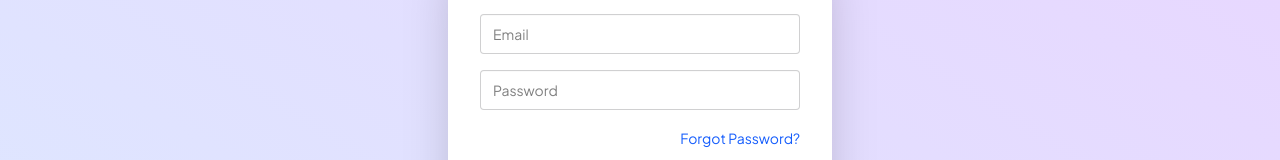
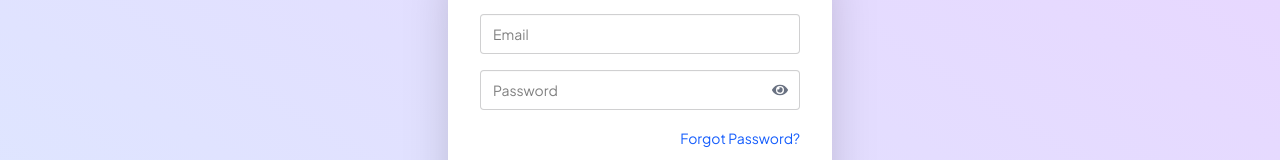
Before and after one commit to HasanCodeX/Project---web-b11-A9-Event-Explorer, a React (Vite) app: page /login in a window 1280 px wide. Shown: the part 316-476 px from the top of the page. Built offline with nearby package versions, Linux system fonts and the light colour scheme; no server answers.

Commit message:
update e comments

```diff
--- a/src/pages/Login.jsx
+++ b/src/pages/Login.jsx
@@ -9,6 +9,7 @@ import {
 import { auth } from "../Context/firebase/firebase.config";
 import { Helmet } from "react-helmet-async";
 import { toast } from "react-toastify";
+import { FaEye, FaEyeSlash } from "react-icons/fa";
 
 const provider = new GoogleAuthProvider();
 
@@ -16,6 +17,7 @@ const Login = () => {
   const [email, setEmail] = useState("");
   const [password, setPassword] = useState("");
   const [error, setError] = useState(null);
+  const [showPassword, setShowPassword] = useState(false); // 👁️ Show/hide password state
   const navigate = useNavigate();
 
   const handleLogin = async (e) => {
@@ -73,6 +75,7 @@ const Login = () => {
       >
         <h2 className="text-2xl font-bold text-center text-primary">Login</h2>
         {error && <p className="text-red-500 text-sm">{error}</p>}
+
         <input
           type="email"
           placeholder="Email"
@@ -81,14 +84,25 @@ const Login = () => {
           onChange={(e) => setEmail(e.target.value)}
           required
         />
+
+
+        <div className="relative">
           <input
-          type="password"
+            type={showPassword ? "text" : "password"}
             placeholder="Password"
-          className="input input-bordered w-full"
+            className="input input-bordered w-full pr-10"
             value={password}
             onChange={(e) => setPassword(e.target.value)}
             required
           />
+          <span
+            onClick={() => setShowPassword(!showPassword)}
+            className="absolute right-3 top-1/2 transform -translate-y-1/2 cursor-pointer text-gray-500"
+          >
+            {showPassword ? <FaEyeSlash /> : <FaEye />}
+          </span>
+        </div>
+
         <div className="text-right">
           <button
             type="button"
@@ -98,10 +112,13 @@ const Login = () => {
             Forgot Password?
           </button>
         </div>
+
         <button type="submit" className="btn btn-primary w-full">
           Login
         </button>
+
         <div className="divider">OR</div>
+
         <button
           type="button"
           onClick={handleGoogleLogin}
@@ -109,11 +126,13 @@ const Login = () => {
         >
           Continue with Google
         </button>
+
         <p className="text-sm text-center">
           Don't have an account?{" "}
-  <a href="/signup" className="text-blue-600 hover:underline">Sign up</a>
+          <a href="/signup" className="text-blue-600 hover:underline">
+            Sign up
+          </a>
         </p>
-
       </form>
     </div>
   );
--- a/src/pages/Signup.jsx
+++ b/src/pages/Signup.jsx
@@ -8,6 +8,7 @@ import {
 } from "firebase/auth";
 import { auth } from "../Context/firebase/firebase.config";
 import { Helmet } from "react-helmet-async";
+import { FaEye, FaEyeSlash } from "react-icons/fa";
 
 const provider = new GoogleAuthProvider();
 
@@ -16,13 +17,13 @@ const Signup = () => {
   const [photoURL, setPhotoURL] = useState("");
   const [email, setEmail] = useState("");
   const [password, setPassword] = useState("");
+  const [showPassword, setShowPassword] = useState(false); // 👁️ Password toggle state
   const [error, setError] = useState(null);
   const navigate = useNavigate();
 
   const handleSignup = async (e) => {
     e.preventDefault();
 
-    // Password validation
     const passwordRegex = /^(?=.*[a-z])(?=.*[A-Z]).{6,}$/;
     if (!passwordRegex.test(password)) {
       setError("Password must have at least one uppercase, one lowercase, and 6+ characters.");
@@ -51,7 +52,7 @@ const Signup = () => {
   };
 
   return (
-    <div className=" p-8 flex justify-center items-center min-h-screen bg-gradient-to-tr from-green-100 to-blue-200">
+    <div className="p-8 flex justify-center items-center min-h-screen bg-gradient-to-tr from-green-100 to-blue-200">
       <Helmet>
         <title>Sign Up | Event Explorer</title>
       </Helmet>
@@ -61,6 +62,7 @@ const Signup = () => {
       >
         <h2 className="text-2xl font-bold text-center text-primary">Sign Up</h2>
         {error && <p className="text-red-500 text-sm">{error}</p>}
+
         <input
           type="text"
           placeholder="Full Name"
@@ -69,6 +71,7 @@ const Signup = () => {
           onChange={(e) => setName(e.target.value)}
           required
         />
+
         <input
           type="url"
           placeholder="Profile Image URL"
@@ -76,6 +79,7 @@ const Signup = () => {
           value={photoURL}
           onChange={(e) => setPhotoURL(e.target.value)}
         />
+
         <input
           type="email"
           placeholder="Email"
@@ -84,18 +88,31 @@ const Signup = () => {
           onChange={(e) => setEmail(e.target.value)}
           required
         />
+
+
+        <div className="relative">
           <input
-          type="password"
+            type={showPassword ? "text" : "password"}
             placeholder="Password"
-          className="input input-bordered w-full"
+            className="input input-bordered w-full pr-10"
             value={password}
             onChange={(e) => setPassword(e.target.value)}
             required
           />
+          <span
+            onClick={() => setShowPassword(!showPassword)}
+            className="absolute right-3 top-1/2 transform -translate-y-1/2 cursor-pointer text-gray-500"
+          >
+            {showPassword ? <FaEyeSlash /> : <FaEye />}
+          </span>
+        </div>
+
         <button type="submit" className="btn btn-primary w-full">
           Sign Up
         </button>
+
         <div className="divider">OR</div>
+
         <button
           type="button"
           onClick={handleGoogleSignup}
@@ -103,6 +120,7 @@ const Signup = () => {
         >
           Continue with Google
         </button>
+
         <p className="text-sm text-center">
           Already have an account?{" "}
           <a href="/login" className="text-blue-600 hover:underline">Login</a>
```
Lines whose indentation alone changed are shown as unchanged.
